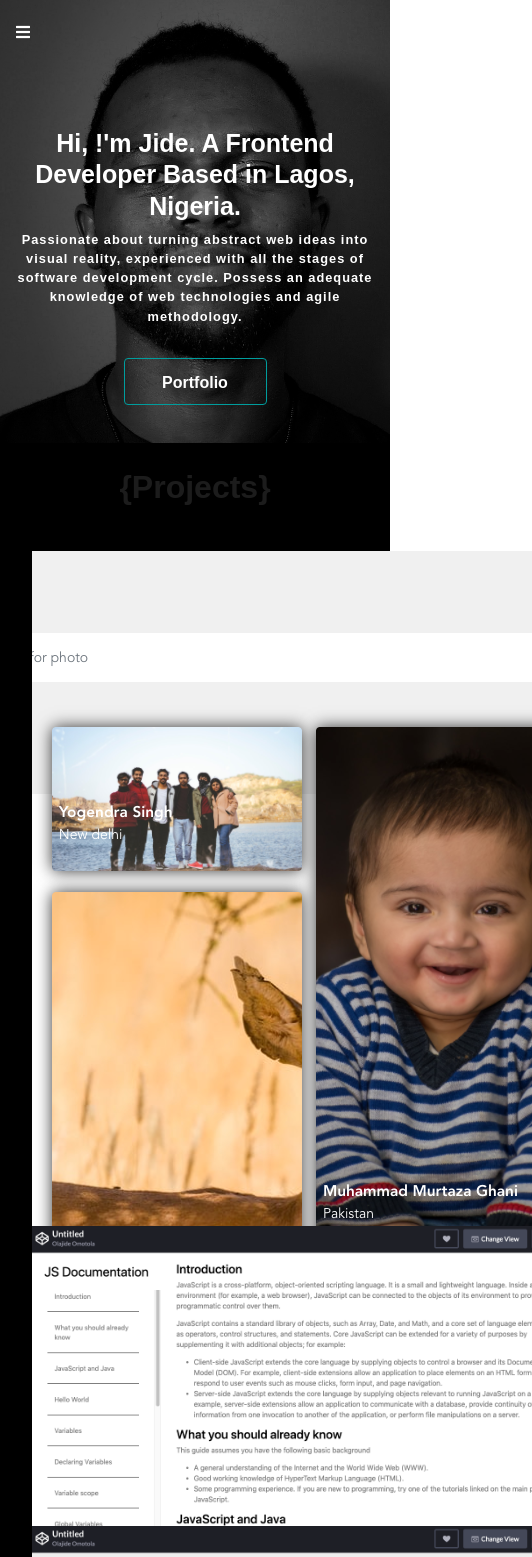
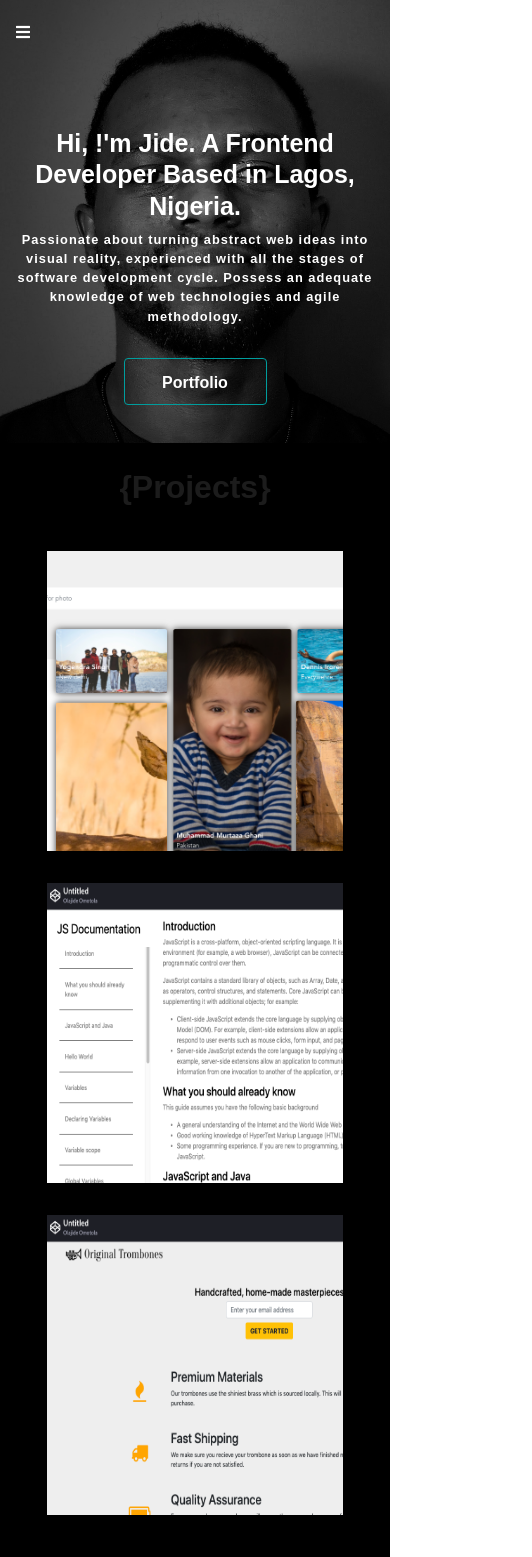
Before and after one commit to jydoskey/personal-portfolio-website, a Vue app: page / in a window 390 px wide. Shown: the top 1557 px of the page, 532 px wide, since content can reach past the window. Built offline with nearby package versions, Linux system fonts and the light colour scheme; a web font is replaced by a local one.

Commit message:
Updated projects section for mobile display

```diff
--- a/src/components/Work.vue
+++ b/src/components/Work.vue
@@ -9,6 +9,7 @@
           <div class="card-body__content">
             <div class="row">
               <div class="col-lg-6 card-body-project">
+                <div class="col-lg-12">
                 <div class="content">
                   <a href="https://sad-williams-c75fdc.netlify.app/" target="_blank">
                     <div class="content-overlay"></div>
@@ -19,9 +20,10 @@
                     </div>
                   </a>
                 </div>
+                </div>
               </div>
-              <div class="col-lg-6 pl-0 card-body-project">
-                <div class="col-lg-12">
+              <div class="col-lg-6">
+                <div class="col-lg-12 card-body-project">
                   <div class="content">
                     <a href="https://sad-williams-c75fdc.netlify.app/" target="_blank">
                       <div class="content-overlay"></div>
@@ -34,7 +36,7 @@
                     </a>
                   </div>
                 </div>
-                <div class="col-lg-12">
+                <div class="col-lg-12 card-body-project">
                   <div class="content">
                     <a href="https://codepen.io/Jydoskey/full/wLrJjd" target="_blank">
                       <div class="content-overlay"></div>
@@ -77,7 +79,8 @@
     position: relative;
     margin: auto;
     overflow: hidden;
-    width: 500px;
+    width: 100%;
+    max-width: 500px;
   }
 
   .content .content-overlay {
@@ -152,18 +155,29 @@
   }
 
   .card-body-netlify {
-    object-fit: cover;
-
-    @include breakpoint-min (lg) {
-      height: 600px;
+    height: 600px;
+    @include breakpoint-max (lg) {
+      height: 300px;
+    }
+    @media (max-width: 1200px) {
+      max-width: 450px;
     }
   }
 
   .card-body-codepen {
     height: 300px;
+    @media (max-width: 1200px) {
+      max-width: 450px;
+    }
   }
 
   .card-header__placeholder {
     margin: 0 auto;
   }
+
+  .card-body-project {
+    @include breakpoint-max (lg) {
+      padding-bottom: 2rem;
+    }
+  }
 </style>
```
